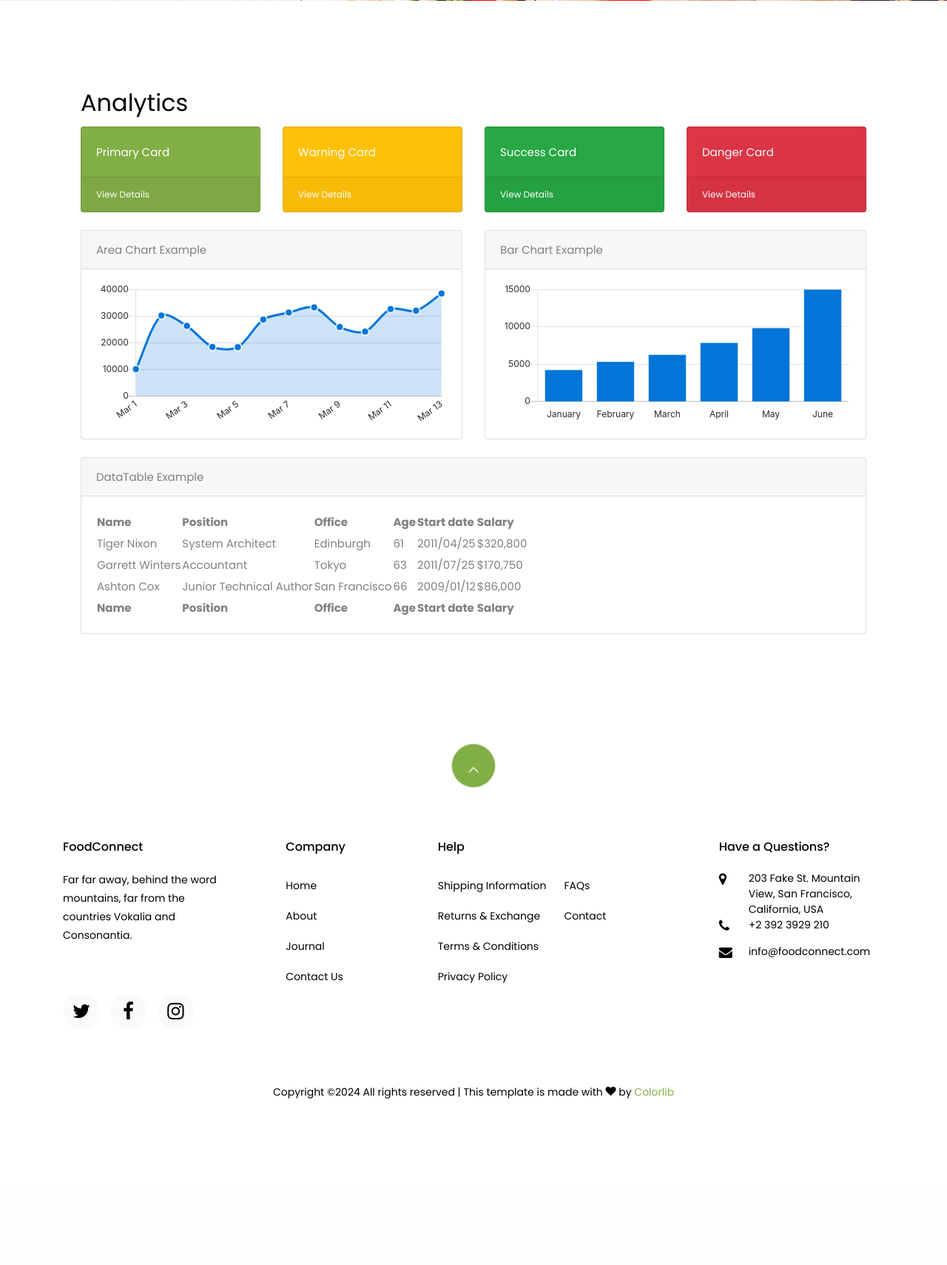
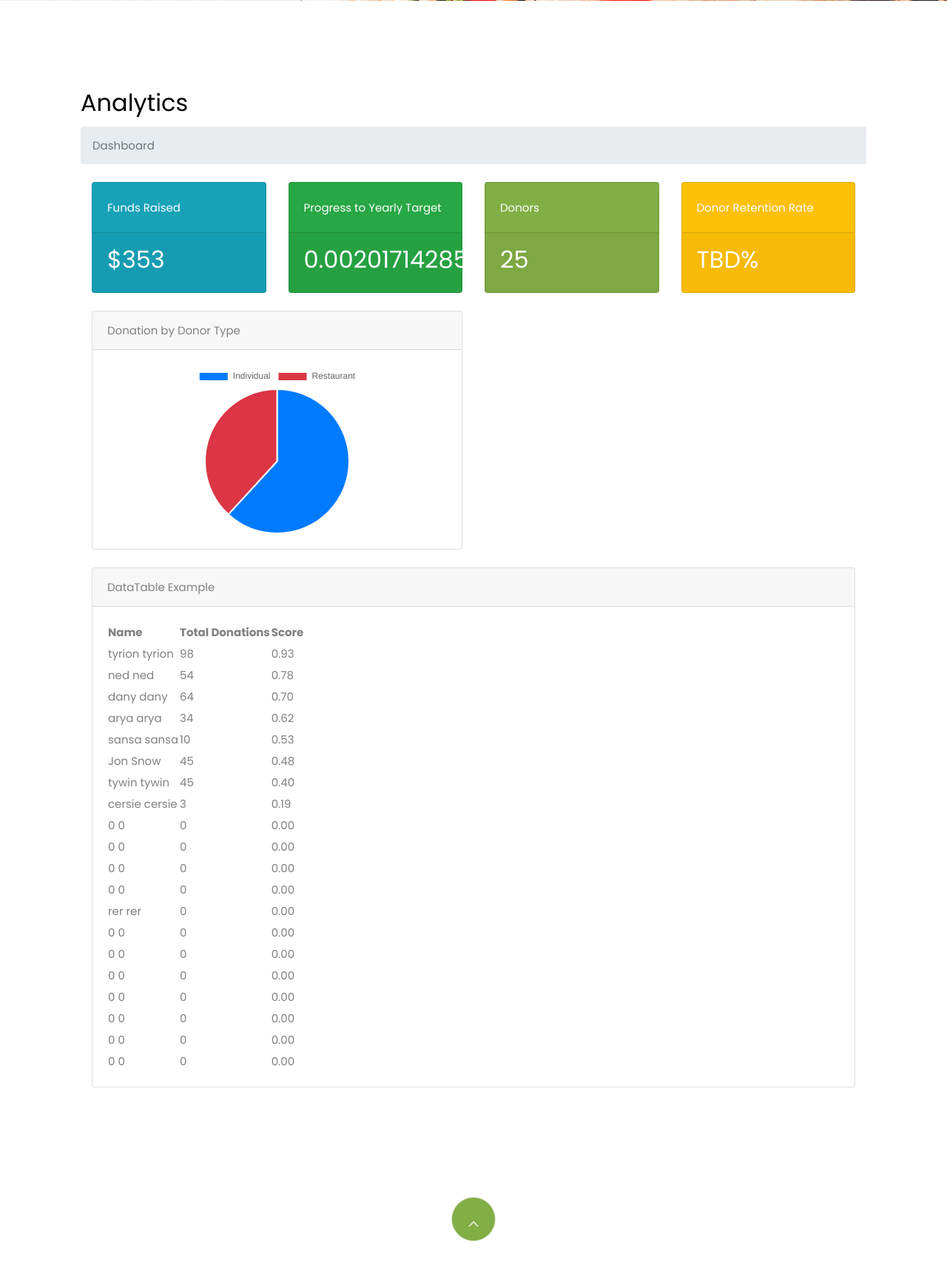
Before and after one commit to ShaneDsouza4/FoodConnect, a Django app: page /analytics/analytics/ in a window 1280 px wide. Shown: the part 461-2171 px from the top of the page at 74% size. Before the commit the page ends 1946 px from the top, so only its background shows below. Run offline with Django 5.2, Linux system fonts and the light colour scheme; data comes from the database, SQL or seed files in the repository; both versions use the stored data as it was after the commit; some libraries are stand-ins or nearby versions; some web fonts are replaced.

Commit message:
added pie chart and fixed colored tabs for analytics

```diff
--- a/analytics/views.py
+++ b/analytics/views.py
@@ -1,5 +1,59 @@
+import pandas as pd
 from django.shortcuts import render
+from users.models import Profile, Restaurant  # Import your Profile model
+from sklearn.preprocessing import MinMaxScaler
+from django.db.models import Sum, Count
+from django.utils.timezone import now
+import json
 
-# Create your views here.
+def load_and_prepare_data():
+    queryset = Profile.objects.all().values(
+        'first_name', 'last_name', 'total_donations', 'donation_frequency',
+        'donation_volume', 'donation_variety_count'
+    )
+    data = pd.DataFrame(list(queryset))
+    data.fillna(0, inplace=True)  # Handle missing data
+
+    # Convert first_name and last_name into a single full name
+    data['name'] = data['first_name'].astype(str) + ' ' + data['last_name'].astype(str)
+
+    # Explicitly return a copy of the DataFrame
+    return data[['name', 'total_donations', 'donation_frequency', 'donation_volume', 'donation_variety_count']].copy()
+
+def rank_donators(data):
+    scaler = MinMaxScaler()
+    data.loc[:, 'normalized_donations'] = scaler.fit_transform(data[['total_donations']])
+    data.loc[:, 'normalized_volume'] = scaler.fit_transform(data[['donation_volume']])
+    data['score'] = data['normalized_donations'] * 0.5 + data['normalized_volume'] * 0.5
+    ranked_data = data.sort_values(by='score', ascending=False)
+    return ranked_data
+
+def get_donation_data_by_type():
+    individual_donations = Profile.objects.aggregate(total=Sum('total_donations'))['total'] or 0
+    restaurant_donations = Restaurant.objects.aggregate(total=Sum('total_donations'))['total'] or 0
+
+    donation_data = {
+        'Individual': individual_donations,
+        'Restaurant': restaurant_donations
+    }
+    return donation_data
+
 def analytics_view(request):
-    return render(request, 'webpages/analytics.html')
+    data = load_and_prepare_data()
+    ranked_data = rank_donators(data)
+    funds_raised = Profile.objects.aggregate(total=Sum('total_donations'))['total'] or 0
+    total_donors = Profile.objects.count() + Restaurant.objects.count()
+    progress_to_yearly_target = (funds_raised / 17500000) * 100  # Example fixed target
+    donation_data = get_donation_data_by_type()
+    pie_chart_data = json.dumps(donation_data)
+
+    context = {
+        'funds_raised': funds_raised,
+        'progress_to_yearly_target': progress_to_yearly_target,
+        'total_donors': total_donors,
+        'ranked_donators': ranked_data[['name', 'total_donations', 'donation_volume', 'score']].to_dict(orient='records'),
+        'total_volume': data['donation_volume'].sum(),
+        'pie_chart_data': pie_chart_data,
+    }
+
+    return render(request, 'webpages/analytics.html', context)
--- a/static/js/chart-area-demo.js
+++ b/static/js/chart-area-demo.js
@@ -1,15 +1,111 @@
-// Set new default font family and font color to mimic Bootstrap's default styling
-Chart.defaults.global.defaultFontFamily = '-apple-system,system-ui,BlinkMacSystemFont,"Segoe UI",Roboto,"Helvetica Neue",Arial,sans-serif';
-Chart.defaults.global.defaultFontColor = '#292b2c';
+// // Set new default font family and font color to mimic Bootstrap's default styling
+// Chart.defaults.global.defaultFontFamily = '-apple-system,system-ui,BlinkMacSystemFont,"Segoe UI",Roboto,"Helvetica Neue",Arial,sans-serif';
+// Chart.defaults.global.defaultFontColor = '#292b2c';
 
-// Area Chart Example
-var ctx = document.getElementById("myAreaChart");
-var myLineChart = new Chart(ctx, {
+// // Area Chart Example
+// var ctx = document.getElementById("myAreaChart");
+// var myLineChart = new Chart(ctx, {
+//   type: 'line',
+//   data: {
+//     labels: ["Mar 1", "Mar 2", "Mar 3", "Mar 4", "Mar 5", "Mar 6", "Mar 7", "Mar 8", "Mar 9", "Mar 10", "Mar 11", "Mar 12", "Mar 13"],
+//     datasets: [{
+//       label: "Sessions",
+//       lineTension: 0.3,
+//       backgroundColor: "rgba(2,117,216,0.2)",
+//       borderColor: "rgba(2,117,216,1)",
+//       pointRadius: 5,
+//       pointBackgroundColor: "rgba(2,117,216,1)",
+//       pointBorderColor: "rgba(255,255,255,0.8)",
+//       pointHoverRadius: 5,
+//       pointHoverBackgroundColor: "rgba(2,117,216,1)",
+//       pointHitRadius: 50,
+//       pointBorderWidth: 2,
+//       data: [10000, 30162, 26263, 18394, 18287, 28682, 31274, 33259, 25849, 24159, 32651, 31984, 38451],
+//     }],
+//   },
+//   options: {
+//     scales: {
+//       xAxes: [{
+//         time: {
+//           unit: 'date'
+//         },
+//         gridLines: {
+//           display: false
+//         },
+//         ticks: {
+//           maxTicksLimit: 7
+//         }
+//       }],
+//       yAxes: [{
+//         ticks: {
+//           min: 0,
+//           max: 40000,
+//           maxTicksLimit: 5
+//         },
+//         gridLines: {
+//           color: "rgba(0, 0, 0, .125)",
+//         }
+//       }],
+//     },
+//     legend: {
+//       display: false
+//     }
+//   }
+// });
+
+document.addEventListener('DOMContentLoaded', function () {
+  // Context for Pie Chart
+  var pieCtx = document.getElementById("donationByDonorTypePieChart");
+  var pieData = JSON.parse(document.getElementById('pieChartData').textContent);
+
+  // Initialize Pie Chart
+  var myPieChart = new Chart(pieCtx, {
+      type: 'pie',
+      data: {
+          labels: pieData.labels,
+          datasets: [{
+              data: pieData.data,
+              backgroundColor: ['#007bff', '#dc3545', '#ffc107', '#28a745'],
+          }],
+      },
+  });
+
+  // Context for Bar Chart
+  var barCtx = document.getElementById("fundsRaisedByDonorTypeChart");
+  var barData = JSON.parse(document.getElementById('barChartData').textContent);
+
+  // Initialize Bar Chart
+  var myBarChart = new Chart(barCtx, {
+      type: 'bar',
+      data: {
+          labels: barData.labels,
+          datasets: [{
+              label: "Revenue",
+              backgroundColor: "rgba(2,117,216,1)",
+              borderColor: "rgba(2,117,216,1)",
+              data: barData.data,
+          }],
+      },
+      options: {
+          scales: {
+              xAxes: [{ time: { unit: 'month' }, gridLines: { display: false }, ticks: { maxTicksLimit: 6 } }],
+              yAxes: [{ ticks: { min: 0, max: 15000, maxTicksLimit: 5 }, gridLines: { display: true } }],
+          },
+          legend: { display: false }
+      }
+  });
+
+  // Context for Line Chart
+  var lineCtx = document.getElementById("futureDonationsPredictionChart");
+  var lineData = JSON.parse(document.getElementById('lineChartData').textContent);
+
+  // Initialize Line Chart
+  var myLineChart = new Chart(lineCtx, {
       type: 'line',
       data: {
-    labels: ["Mar 1", "Mar 2", "Mar 3", "Mar 4", "Mar 5", "Mar 6", "Mar 7", "Mar 8", "Mar 9", "Mar 10", "Mar 11", "Mar 12", "Mar 13"],
+          labels: lineData.labels,
           datasets: [{
-      label: "Sessions",
+              label: "Predictions",
               lineTension: 0.3,
               backgroundColor: "rgba(2,117,216,0.2)",
               borderColor: "rgba(2,117,216,1)",
@@ -20,7 +116,7 @@ var myLineChart = new Chart(ctx, {
               pointHoverBackgroundColor: "rgba(2,117,216,1)",
               pointHitRadius: 50,
               pointBorderWidth: 2,
-      data: [10000, 30162, 26263, 18394, 18287, 28682, 31274, 33259, 25849, 24159, 32651, 31984, 38451],
+              data: lineData.data,
           }],
       },
       options: {
@@ -52,3 +148,4 @@ var myLineChart = new Chart(ctx, {
           }
       }
   });
+});
--- a/static/js/chart-bar-demo.js
+++ b/static/js/chart-bar-demo.js
@@ -1,46 +1,66 @@
-// Set new default font family and font color to mimic Bootstrap's default styling
-Chart.defaults.global.defaultFontFamily = '-apple-system,system-ui,BlinkMacSystemFont,"Segoe UI",Roboto,"Helvetica Neue",Arial,sans-serif';
-Chart.defaults.global.defaultFontColor = '#292b2c';
+// // Set new default font family and font color to mimic Bootstrap's default styling
+// Chart.defaults.global.defaultFontFamily = '-apple-system,system-ui,BlinkMacSystemFont,"Segoe UI",Roboto,"Helvetica Neue",Arial,sans-serif';
+// Chart.defaults.global.defaultFontColor = '#292b2c';
 
-// Bar Chart Example
+// // Bar Chart Example
+// var ctx = document.getElementById("myBarChart");
+// var myLineChart = new Chart(ctx, {
+//   type: 'bar',
+//   data: {
+//     labels: ["January", "February", "March", "April", "May", "June"],
+//     datasets: [{
+//       label: "Revenue",
+//       backgroundColor: "rgba(2,117,216,1)",
+//       borderColor: "rgba(2,117,216,1)",
+//       data: [4215, 5312, 6251, 7841, 9821, 14984],
+//     }],
+//   },
+//   options: {
+//     scales: {
+//       xAxes: [{
+//         time: {
+//           unit: 'month'
+//         },
+//         gridLines: {
+//           display: false
+//         },
+//         ticks: {
+//           maxTicksLimit: 6
+//         }
+//       }],
+//       yAxes: [{
+//         ticks: {
+//           min: 0,
+//           max: 15000,
+//           maxTicksLimit: 5
+//         },
+//         gridLines: {
+//           display: true
+//         }
+//       }],
+//     },
+//     legend: {
+//       display: false
+//     }
+//   }
+// });
+
+document.addEventListener('DOMContentLoaded', function () {
   var ctx = document.getElementById("myBarChart");
-var myLineChart = new Chart(ctx, {
+  var revenueData = JSON.parse(document.getElementById('revenue-data').textContent);
+  var barData = JSON.parse(document.getElementById('barChartData').textContent);
+  var barCtx = document.getElementById("fundsRaisedByDonorTypeChart");
+
+  var myBarChart = new Chart(barCtx, {
     type: 'bar',
     data: {
-    labels: ["January", "February", "March", "April", "May", "June"],
+        labels: barData.labels,
         datasets: [{
             label: "Revenue",
             backgroundColor: "rgba(2,117,216,1)",
             borderColor: "rgba(2,117,216,1)",
-      data: [4215, 5312, 6251, 7841, 9821, 14984],
+            data: barData.data,
         }],
     },
-  options: {
-    scales: {
-      xAxes: [{
-        time: {
-          unit: 'month'
-        },
-        gridLines: {
-          display: false
-        },
-        ticks: {
-          maxTicksLimit: 6
-        }
-      }],
-      yAxes: [{
-        ticks: {
-          min: 0,
-          max: 15000,
-          maxTicksLimit: 5
-        },
-        gridLines: {
-          display: true
-        }
-      }],
-    },
-    legend: {
-      display: false
-    }
-  }
   });
+});
--- a/static/js/chart-pie-demo.js
+++ b/static/js/chart-pie-demo.js
@@ -1,16 +1,17 @@
-// Set new default font family and font color to mimic Bootstrap's default styling
-Chart.defaults.global.defaultFontFamily = '-apple-system,system-ui,BlinkMacSystemFont,"Segoe UI",Roboto,"Helvetica Neue",Arial,sans-serif';
-Chart.defaults.global.defaultFontColor = '#292b2c';
-
-// Pie Chart Example
-var ctx = document.getElementById("myPieChart");
-var myPieChart = new Chart(ctx, {
-  type: 'pie',
-  data: {
-    labels: ["Blue", "Red", "Yellow", "Green"],
-    datasets: [{
-      data: [12.21, 15.58, 11.25, 8.32],
-      backgroundColor: ['#007bff', '#dc3545', '#ffc107', '#28a745'],
-    }],
-  },
+document.addEventListener('DOMContentLoaded', function () {
+  var ctx = document.getElementById('donationByDonorTypePieChart').getContext('2d');
+  if (!ctx) {
+      console.log('Canvas context not found');
+      return;
+  }
+  var myPieChart = new Chart(ctx, {
+      type: 'pie',
+      data: {
+          labels: Object.keys(pieChartData),
+          datasets: [{
+              data: Object.values(pieChartData),
+              backgroundColor: ['#007bff', '#dc3545'],
+          }],
+      }
+  });
 });
--- a/templates/webpages/analytics.html
+++ b/templates/webpages/analytics.html
@@ -25,7 +25,10 @@
             <main>
                 <div class="container-fluid px-4">
                     <h2 class="mt-4">Analytics</h2>
-                    <div class="row">
+                    <ol class="breadcrumb mb-4">
+                        <li class="breadcrumb-item active">Dashboard</li>
+                    </ol>
+                    <!-- <div class="row">
                         <div class="col-xl-3 col-md-6">
                             <div class="card bg-primary text-white mb-4">
                                 <div class="card-body">Primary Card</div>
@@ -82,7 +85,72 @@
                                 <div class="card-body"><canvas id="myBarChart" width="100%" height="40"></canvas></div>
                             </div>
                         </div>
-                    </div>
+                    </div> -->
+                    <!-- Add these inside your main container where other cards are located -->
+
+                    <div class="container-fluid">
+                        <!-- Metric Cards -->
+                        <div class="row">
+                            <!-- Funds Raised Card -->
+                            <div class="col-xl-3 col-md-6">
+                                <div class="card bg-info text-white mb-4">
+                                    <div class="card-body">Funds Raised</div>
+                                    <div class="card-footer d-flex align-items-center justify-content-between">
+                                        <h2 class="medium text-white stretched-link">${{ funds_raised }}</h2>
+                                        <i class="fas fa-angle-right"></i>
+                                    </div>
+                                </div>
+                            </div>
+                            <!-- Progress to Yearly Target Card -->
+                            <div class="col-xl-3 col-md-6">
+                                <div class="card bg-success text-white mb-4">
+                                    <div class="card-body">Progress to Yearly Target</div>
+                                    <div class="card-footer d-flex align-items-center justify-content-between">
+                                        <h2 class="medium text-white stretched-link">{{ progress_to_yearly_target }}%</h2>
+                                        <i class="fas fa-angle-right"></i>
+                                    </div>
+                                </div>
+                            </div>
+                            <!-- Total Donors Card -->
+                            <div class="col-xl-3 col-md-6">
+                                <div class="card bg-primary text-white mb-4">
+                                    <div class="card-body">Donors</div>
+                                    <div class="card-footer d-flex align-items-center justify-content-between">
+                                        <h2 class="medium text-white stretched-link">{{ total_donors }}</h2>
+                                        <i class="fas fa-angle-right"></i>
+                                    </div>
+                                </div>
+                            </div>
+                            <!-- Donor Retention Rate Card -->
+                            <div class="col-xl-3 col-md-6">
+                                <div class="card bg-warning text-white mb-4">
+                                    <div class="card-body">Donor Retention Rate</div>
+                                    <div class="card-footer d-flex align-items-center justify-content-between">
+                                        <h2 class="medium text-white stretched-link">TBD%</h2>
+                                        <i class="fas fa-angle-right"></i>
+                                    </div>
+                                </div>
+                            </div>
+                        </div>
+
+
+
+                        <!-- Donation by Donor Type Chart Section -->
+                        <div class="row">
+                            <div class="col-xl-6">
+                                <div class="card mb-4">
+                                    <div class="card-header"><i class="fas fa-chart-pie me-1"></i> Donation by Donor Type</div>
+                                    <div class="card-body">
+                                        <canvas id="donationByDonorTypePieChart"></canvas>
+                                        <!-- Pass the JSON string to JavaScript via a hidden element -->
+                                        <script type="text/javascript">
+                                            var pieChartData = {{ pie_chart_data|safe }};
+                                        </script>
+                                    </div>
+                                </div>
+                            </div>
+                        </div>
+
                     <div class="card mb-4">
                         <div class="card-header">
                             <i class="fas fa-table me-1"></i>
@@ -93,50 +161,21 @@
                                 <thead>
                                     <tr>
                                         <th>Name</th>
-                                        <th>Position</th>
-                                        <th>Office</th>
-                                        <th>Age</th>
-                                        <th>Start date</th>
-                                        <th>Salary</th>
+                                        <th>Total Donations</th>
+                                        <th>Score</th>
                                     </tr>
                                 </thead>
-                                <tfoot>
+                                <tbody>
+                                    {% for donator in ranked_donators %}
                                     <tr>
-                                        <th>Name</th>
-                                        <th>Position</th>
-                                        <th>Office</th>
-                                        <th>Age</th>
-                                        <th>Start date</th>
-                                        <th>Salary</th>
+                                        <td>{{ donator.name }}</td>
+                                        <td>{{ donator.total_donations }}</td>
+                                        <td>{{ donator.score | floatformat:2 }}</td>
                                     </tr>
-                                </tfoot>
-                                <tbody>
-                                    <tr>
-                                        <td>Tiger Nixon</td>
-                                        <td>System Architect</td>
-                                        <td>Edinburgh</td>
-                                        <td>61</td>
-                                        <td>2011/04/25</td>
-                                        <td>$320,800</td>
-                                    </tr>
-                                    <tr>
-                                        <td>Garrett Winters</td>
-                                        <td>Accountant</td>
-                                        <td>Tokyo</td>
-                                        <td>63</td>
-                                        <td>2011/07/25</td>
-                                        <td>$170,750</td>
-                                    </tr>
-                                    <tr>
-                                        <td>Ashton Cox</td>
-                                        <td>Junior Technical Author</td>
-                                        <td>San Francisco</td>
-                                        <td>66</td>
-                                        <td>2009/01/12</td>
-                                        <td>$86,000</td>
-                                    </tr>
+                                    {% endfor %}
                                 </tbody>
                             </table>
+
                         </div>
                     </div>
                 </div>
@@ -147,5 +186,4 @@
       </div>
     </section>
 
-
 {% endblock %}
--- a/templates/webpages/base.html
+++ b/templates/webpages/base.html
@@ -186,11 +186,11 @@
   <script src="https://cdn.jsdelivr.net/npm/bootstrap@5.2.3/dist/js/bootstrap.bundle.min.js" crossorigin="anonymous"></script>
   <script src="{% static 'js/scripts.js' %}"></script>
   <script src="https://cdnjs.cloudflare.com/ajax/libs/Chart.js/2.8.0/Chart.min.js" crossorigin="anonymous"></script>
+  <script src="https://cdn.jsdelivr.net/npm/simple-datatables@7.1.2/dist/umd/simple-datatables.min.js" crossorigin="anonymous"></script>
+  <script src="{% static 'js/datatables-simple-demo.js' %}"></script>
   <script src="{% static 'js/chart-area-demo.js' %}"></script>
   <script src="{% static 'js/chart-bar-demo.js' %}"></script>
-  <script src="https://cdn.jsdelivr.net/npm/simple-datatables@7.1.2/dist/umd/simple-datatables.min.js" crossorigin="anonymous"></script>
-  <script src="{% static 'js/datatables-simple-demo.js' %}"></script>
-
+  <script src="{% static 'js/chart-pie-demo.js' %}"></script>
 
   </body>
 </html>
--- a/users/models.py
+++ b/users/models.py
@@ -35,6 +35,7 @@ class Profile(models.Model):
     donation_frequency = models.IntegerField(default=0)
     donation_variety_count = models.IntegerField(default=0)  # Number of different types of items donated
     donation_volume = models.FloatField(default=0.0)  # Total volume of items donated
+    donor_type = models.CharField(max_length=100, default='individual')
 
     def __str__(self):
         return f"{self.user.username}'s profile"
@@ -62,6 +63,7 @@ class Restaurant(models.Model):
     donation_volume = models.FloatField(default=0.0)
     average_rating = models.FloatField(blank=True, null=True)
     response_to_emergency_count = models.IntegerField(default=0)
+    donor_type = models.CharField(max_length=100, default='restaurant')
 
     def __str__(self):
         return f"{self.user.username} - {self.restaurant_name}"
```
Also changed, not shown: db.sqlite3, users/migrations/0009_profile_donor_type_restaurant_donor_type.py (added). Lines whose indentation alone changed are shown as unchanged.
